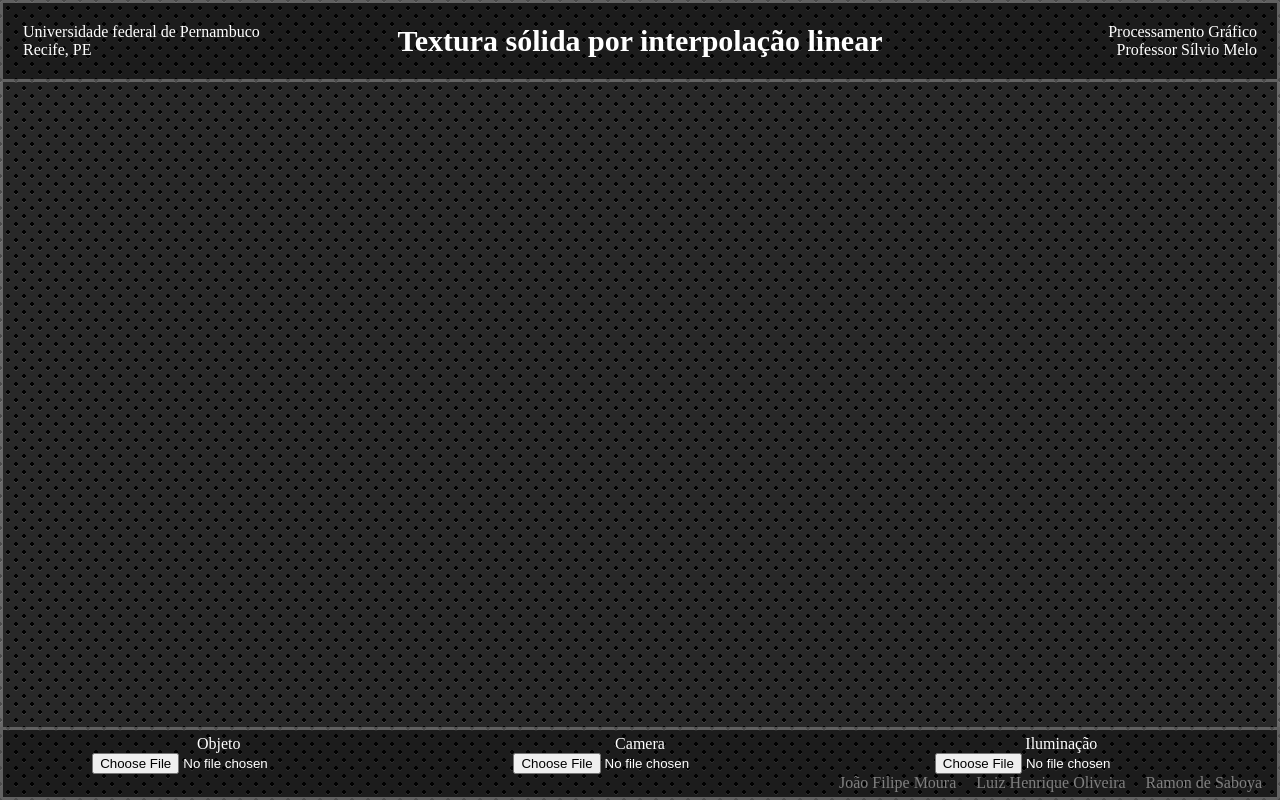
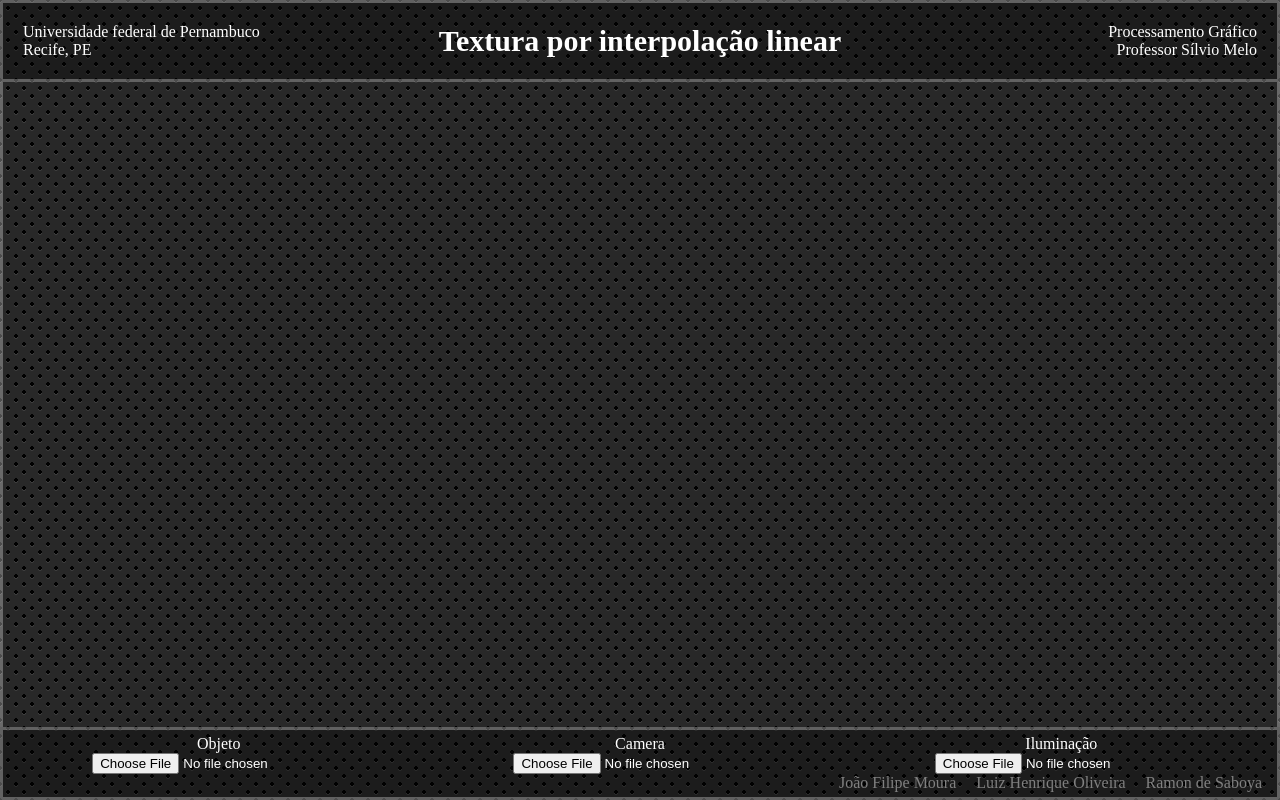
Before and after one commit to RamonSaboya/InterpoTATOr, a plain HTML site: page index.html in a window 1280 px wide. Drawn offline with Linux system fonts and the light colour scheme.

Commit message:
Change project name

```diff
--- a/index.html
+++ b/index.html
@@ -19,7 +19,7 @@
         </div>
         <div id="title" class="header-item">
           <p class="text-title">
-            Textura s&oacute;lida por interpola&ccedil;&atilde;o linear
+            Textura por interpola&ccedil;&atilde;o linear
           </p>
         </div>
         <div id="discipline" class="header-item bottom">
```
